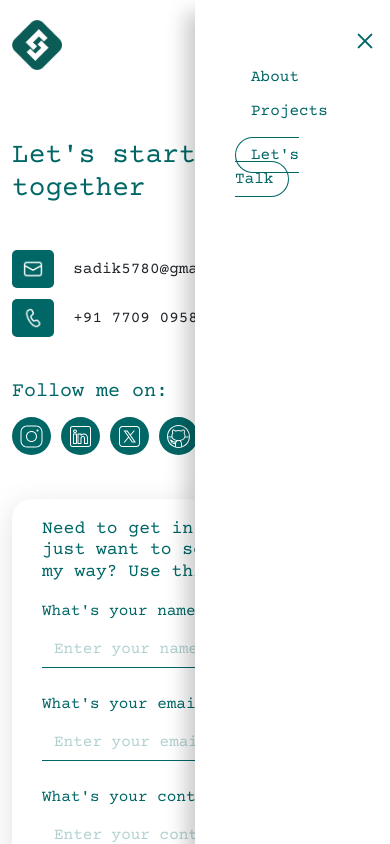
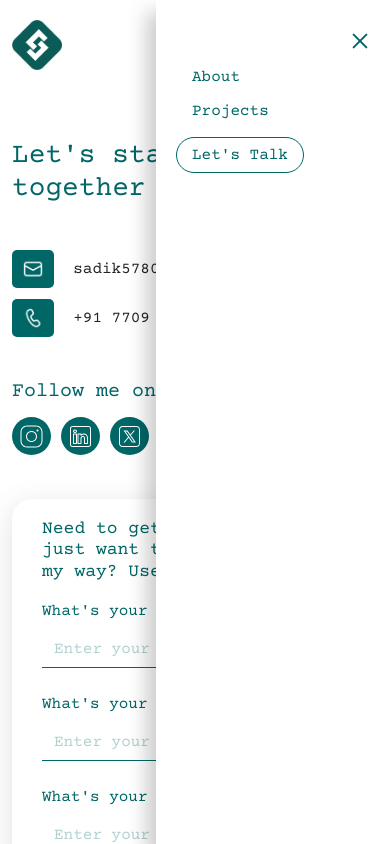
Before and after one commit to sadik5780/portfolio, a Next.js app: page /contact in a window 390 px wide. Both pictures are taken after a click on the element 360 px from the left and 45 px from the top of the page. Shown: the top 844 px of the page. Built offline with nearby package versions, Linux system fonts and the light colour scheme.

Commit message:
Hamburger menu fixed

```diff
--- a/components/Header.js
+++ b/components/Header.js
@@ -6,14 +6,27 @@ import { useRouter } from "next/router";
 export default function Header() {
   const router = useRouter();
   const [menubar, setMenubar] = useState(false);
+  const [closing, setClosing] = useState(false);
 
   const handleMenuBar = () => {
-    setMenubar(!menubar);
+    if (menubar) {
+      setClosing(true);
+      setTimeout(() => {
+        setMenubar(false);
+        setClosing(false);
+      }, 500); // Duration of the slide-out animation
+    } else {
+      setMenubar(true);
+    }
   };
 
   useEffect(() => {
     const handleRouteChange = () => {
-      setMenubar(false);
+      setClosing(true);
+      setTimeout(() => {
+        setMenubar(false);
+        setClosing(false);
+      }, 500); // Duration of the slide-out animation
     };
 
     router.events.on("routeChangeComplete", handleRouteChange);
@@ -63,8 +76,10 @@ export default function Header() {
               <span></span>
             </div>
             {menubar && (
-              <div className="res_menu animate__animated animate__fadeInRight"
-              key={menubar}>
+              <div
+                className={`res_menu ${closing ? "res_menu-closing" : "res_menu-active"}`}
+                key={menubar}
+              >
                 <div className="close_btn" onClick={handleMenuBar}></div>
                 <ul>
                   <li>
--- a/pages/contact.js
+++ b/pages/contact.js
@@ -63,7 +63,7 @@ function Contact() {
     <div className="container">
       <div className="row">
         <div className="col-lg-6">
-          <div className="contact_text_wrapper animate__animated animate__fadeInLeft">
+          <div className="contact_text_wrapper animate__animated animate__fadeInUp">
             <h1 className="title">Let's start a project together</h1>
             <div className="cont_details">
               <p>
@@ -111,7 +111,7 @@ function Contact() {
           </div>
         </div>
         <div className="col-lg-6">
-          <div className="form_wrapper animate__animated animate__fadeInRight">
+          <div className="form_wrapper animate__animated animate__fadeInUp">
             <h3 className="form_title">
               Need to get in contact or just want to send a message my way? Use
               this form:
--- a/styles/custom.css
+++ b/styles/custom.css
@@ -172,28 +172,84 @@ ul {
   width: 30px;
 }
 
-.header .res_menu {
-  padding: 65px 40px 40px;
+/* .header .res_menu {
+  padding: 65px 10px 40px;
   background-color: #fff;
   box-shadow: -9px 12px 19px 0 #00000036;
   z-index: 10;
   position: fixed;
-  width: 50%;
+  width: 60%;
   height: 100%;
   top: 0;
-  right: 0%;
+  right: 0;
   background: #fff;
   z-index: 100;
   overflow: auto;
-  transition: all 900ms cubic-bezier(0.075, 0.82, 0.165, 1);
+  -webkit-user-select: none;
+  user-select: none;
+  -webkit-font-smoothing: antialiased;
+  transform-origin: 0% 0%;
+  transform: translate(0%, 0);
+  transition: transform 0.5s cubic-bezier(0.77,0.2,0.05,1.0);
 }
 
 .header .res_menu-active {
-  visibility: visible;
   opacity: 1;
+  top: 0;
   right: 0;
-  transition: all 900ms cubic-bezier(0.075, 0.82, 0.165, 1);
+} */
+
+
+/* Keyframes for the slide-in animation */
+@keyframes slideIn {
+  from {
+    transform: translateX(100%);
+  }
+  to {
+    transform: translateX(0);
+  }
 }
+
+/* Keyframes for the slide-out animation */
+@keyframes slideOut {
+  from {
+    transform: translateX(0);
+  }
+  to {
+    transform: translateX(100%);
+  }
+}
+
+.header .res_menu {
+  padding: 65px 20px 40px;
+  background-color: #fff;
+  box-shadow: -9px 12px 19px 0 #00000036;
+  z-index: 10;
+  position: fixed;
+  width: 60%;
+  height: 100%;
+  top: 0;
+  right: 0;
+  background: #fff;
+  z-index: 100;
+  overflow: auto;
+  -webkit-user-select: none;
+  user-select: none;
+  -webkit-font-smoothing: antialiased;
+  transform-origin: 0% 0%;
+  transform: translateX(100%); /* Start off-screen */
+  transition: transform 0.5s cubic-bezier(0.77, 0.2, 0.05, 1.0);
+}
+
+.header .res_menu-active {
+  transform: translateX(0); /* Slide in */
+  animation: slideIn 0.5s forwards;
+}
+
+.header .res_menu-closing {
+  animation: slideOut 0.5s forwards;
+}
+
 
 .header .res_menu ul {
   padding: 0;
@@ -226,7 +282,7 @@ ul {
 .header .res_menu .close_btn {
   position: relative;
   top: -25px;
-  right: -25px;
+  right: 0px;
   cursor: pointer;
 }
 
```
